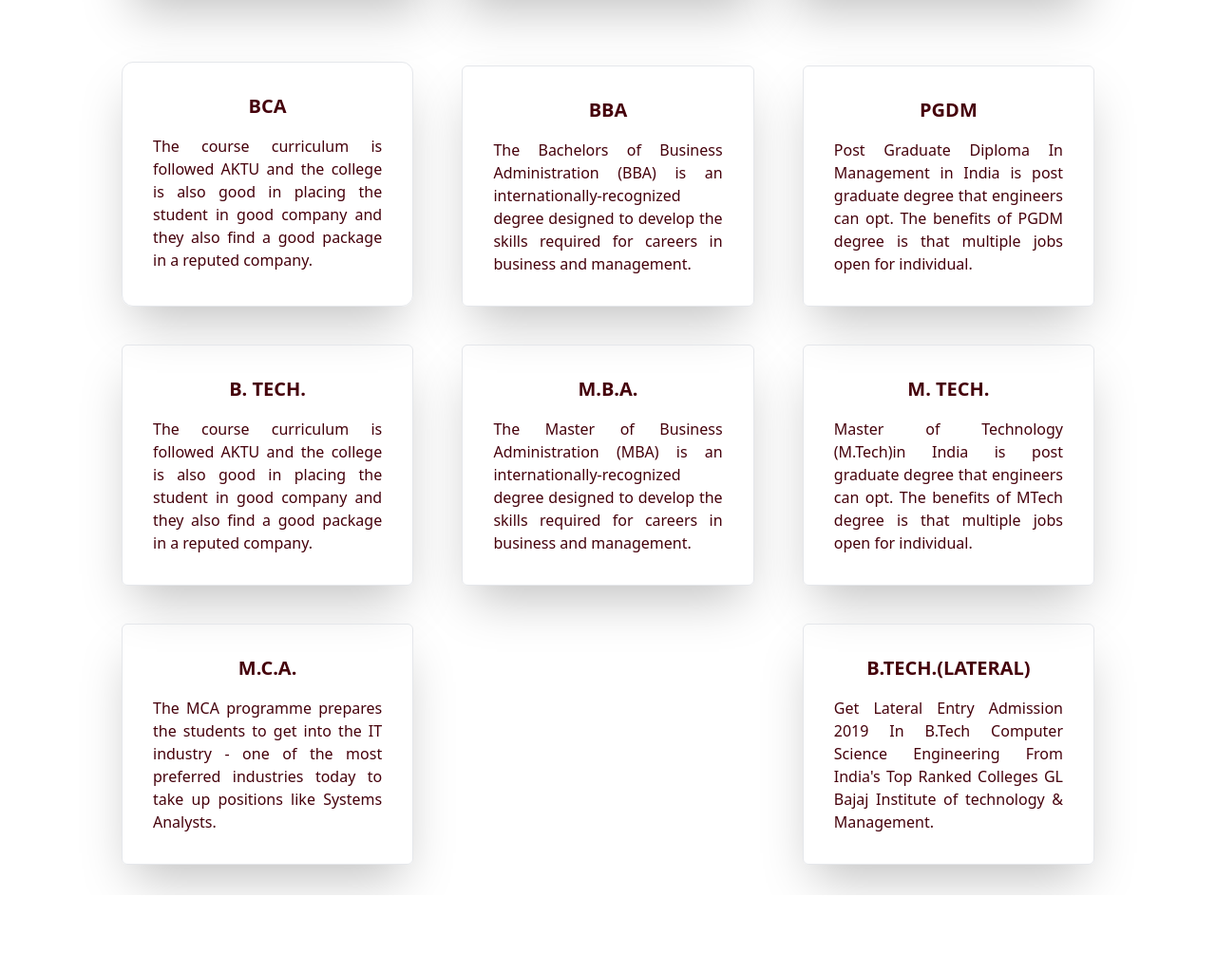
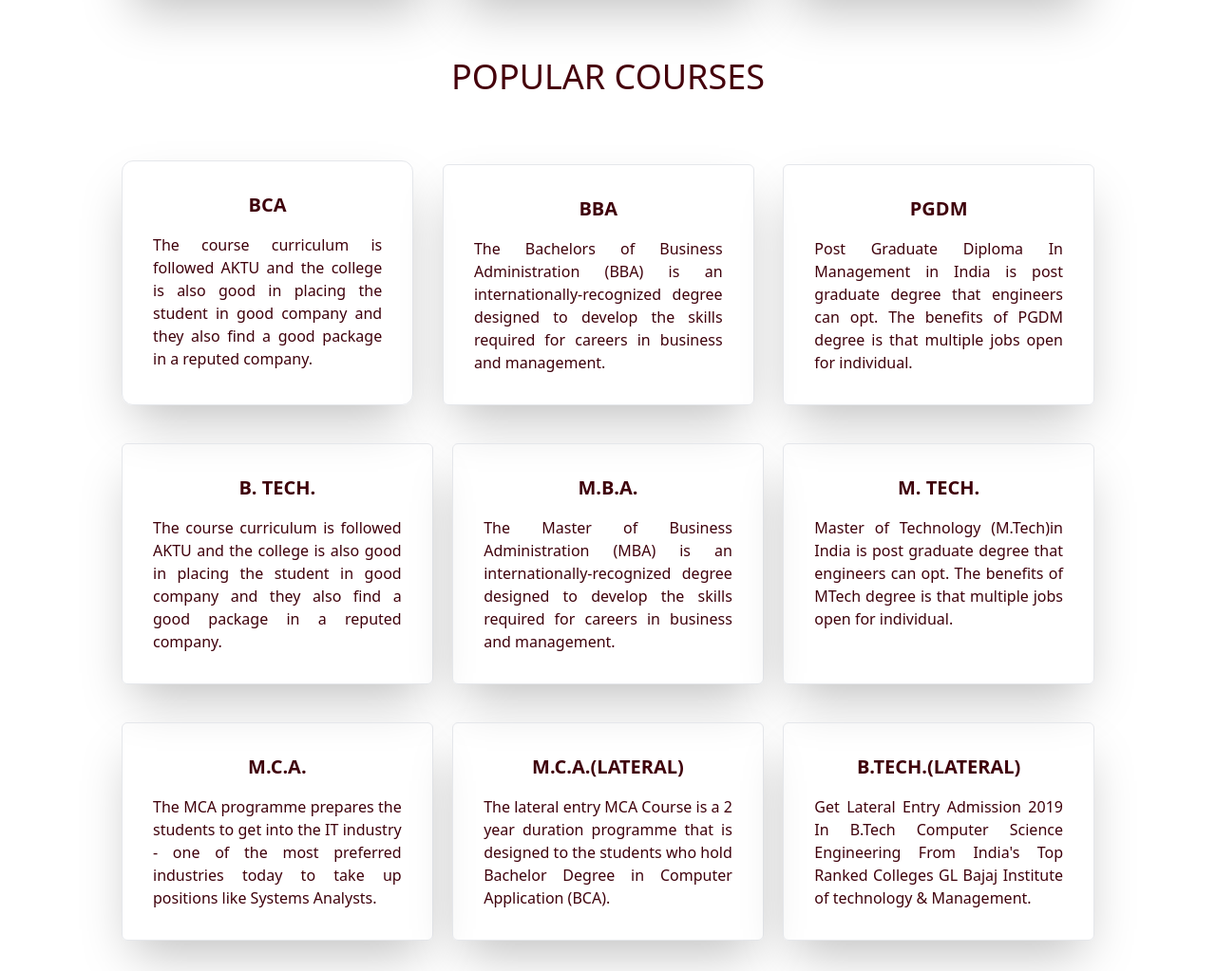
Before and after one commit to kaushalsinghrajput111/Gl-bajaj-clone, a website built with Vite: page index.html in a window 1280 px wide. Shown: the part 2576-3599 px from the top of the page at 95% size. Before the commit the page ends 3519 px from the top, so only its background shows below. Built offline with nearby package versions, Linux system fonts and the light colour scheme; some icons are missing.

Commit message:
docs:added popular courses

```diff
--- a/index.html
+++ b/index.html
@@ -113,8 +113,10 @@
     </div>
 </div>
 </div>
-<div class="courses flex flex-row flex-wrap justify-between text-justify my-8 space-y-10">
-    <div class="course-item w-[30%] shadow-2xl border rounded-xl mt-9 p-8">
+<div>
+    <h2 class="text-center text-4xl mt-16">POPULAR COURSES</h2>
+<div class="courses flex flex-col md:flex-row flex-wrap justify-between text-justify my-8 space-y-10 text-[#3f000b]">
+    <div class="course-item w-full md:w-[30%] shadow-2xl border rounded-xl mt-9 p-8">
          <div class="logo">
 
          </div>
@@ -123,7 +125,7 @@
          </div>
          <div class="info">The course curriculum is followed AKTU and the college is also good in placing the student in good company and they also find a good package in a reputed company.</div>
     </div>
-    <div class="course-item w-[30%] shadow-2xl  border rounded-md p-8">
+    <div class="course-item w-full md:w-[32%] shadow-2xl  border rounded-md p-8">
         <div class="logo">
             <i class="fa-solid fa-layer-group"></i>
         </div>
@@ -132,40 +134,45 @@
         </div>
         <div class="info">The Bachelors of Business Administration (BBA) is an internationally-recognized degree designed to develop the skills required for careers in business and management.</div>
    </div>
-   <div class="course-item w-[30%] shadow-2xl  border rounded-md p-8">
+   <div class="course-item w-full md:w-[32%] shadow-2xl  border rounded-md p-8">
     <div class="logo"></div>
     <div class="head font-semibold text-xl text-center mb-4"><h3>PGDM</h3></div>
     <div class="info">Post Graduate Diploma In Management in India is post graduate degree that engineers can opt. The benefits of PGDM degree is that multiple jobs open for individual.</div>
 </div>
-<div class="course-item w-[30%] shadow-2xl  border rounded-md p-8">
+<div class="course-item w-full md:w-[32%] shadow-2xl  border rounded-md p-8">
     <div class="logo"></div>
     <div class="head font-semibold text-xl text-center mb-4">
         <h3>B. TECH.</h3>
     </div>
     <div class="info">The course curriculum is followed AKTU and the college is also good in placing the student in good company and they also find a good package in a reputed company.</div>
 </div>
-<div class="course-item w-[30%] shadow-2xl border rounded-md p-8">
+<div class="course-item w-full md:w-[32%] shadow-2xl border rounded-md p-8">
     <div class="logo"></div>
     <div class="head font-semibold text-xl text-center mb-4">M.B.A.</div>
     <div class="info">The Master of Business Administration (MBA) is an internationally-recognized degree designed to develop the skills required for careers in business and management.</div>
 </div>
-<div class="course-item w-[30%] shadow-2xl border rounded-md p-8">
+<div class="course-item w-full md:w-[32%] shadow-2xl border rounded-md p-8">
     <div class="logo"></div>
     <div class="head font-semibold text-xl text-center mb-4">M. TECH.</div>
     <div class="info">Master of Technology (M.Tech)in India is post graduate degree that engineers can opt. The benefits of MTech degree is that multiple jobs open for individual.</div>
     </div>
-    <div class="course-item w-[30%] shadow-2xl border rounded-md p-8">
+    <div class="course-item w-full md:w-[32%] shadow-2xl border rounded-md p-8">
         <div class="logo"></div>
         <div class="head font-semibold text-xl text-center mb-4"><h3>M.C.A.</h3></div>
         <div class="info">The MCA programme prepares the students to get into the IT industry - one of the most preferred industries today to take up positions like Systems Analysts.</div>
     </div>
-
-<div class="course-item w-[30%] shadow-2xl  border rounded-md p-8">
+    <div class="course-item w-full md:w-[32%] shadow-2xl border rounded-md p-8">
+        <div class="logo"></div>
+        <div class="head font-semibold text-xl text-center mb-4"><h3>M.C.A.(LATERAL)</h3></div>
+        <div class="info">The lateral entry MCA Course is a 2 year duration programme that is designed to the students who hold Bachelor Degree in Computer Application (BCA).</div>
+    </div>
+<div class="course-item w-full md:w-[32%] shadow-2xl  border rounded-md p-8">
     <div class="logo"></div>
     <div class="head font-semibold text-xl text-center mb-4"><h3>B.TECH.(LATERAL)</h3></div>
     <div class="info">Get Lateral Entry Admission 2019 In B.Tech Computer Science Engineering From India's Top Ranked Colleges GL Bajaj Institute of technology & Management.</div>
 </div>
 
+</div>
 </div>
 </div>
 <script>
```
